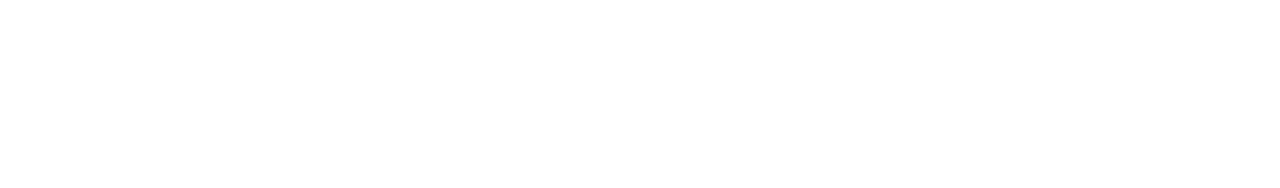
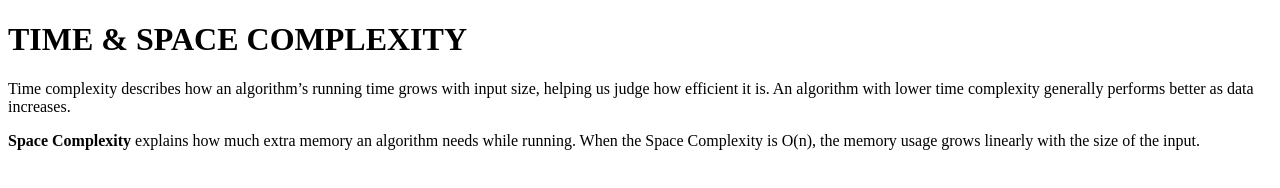
Before and after one commit to acciojob/time-and-space-complexity-Pratik-Dhoran, a website: page main.html in a window 1280 px wide. Drawn offline with Linux system fonts and the light colour scheme.

Commit message:
created a submission

```diff
--- a/main.html
+++ b/main.html
@@ -11,6 +11,9 @@
     <script type="text/javascript" src="./script.js">
 </script>
 
+	<h1>TIME & SPACE COMPLEXITY</h1>
+	<p>Time complexity describes how an algorithm’s running time grows with input size, helping us judge how efficient it is. An algorithm with lower time complexity generally performs better as data increases.</p>
+    <p><b>Space Complexity</b> explains how much extra memory an algorithm needs while running. When the Space Complexity is O(n), the memory usage grows linearly with the size of the input.</p>
 </body>
 
 </html>
```
